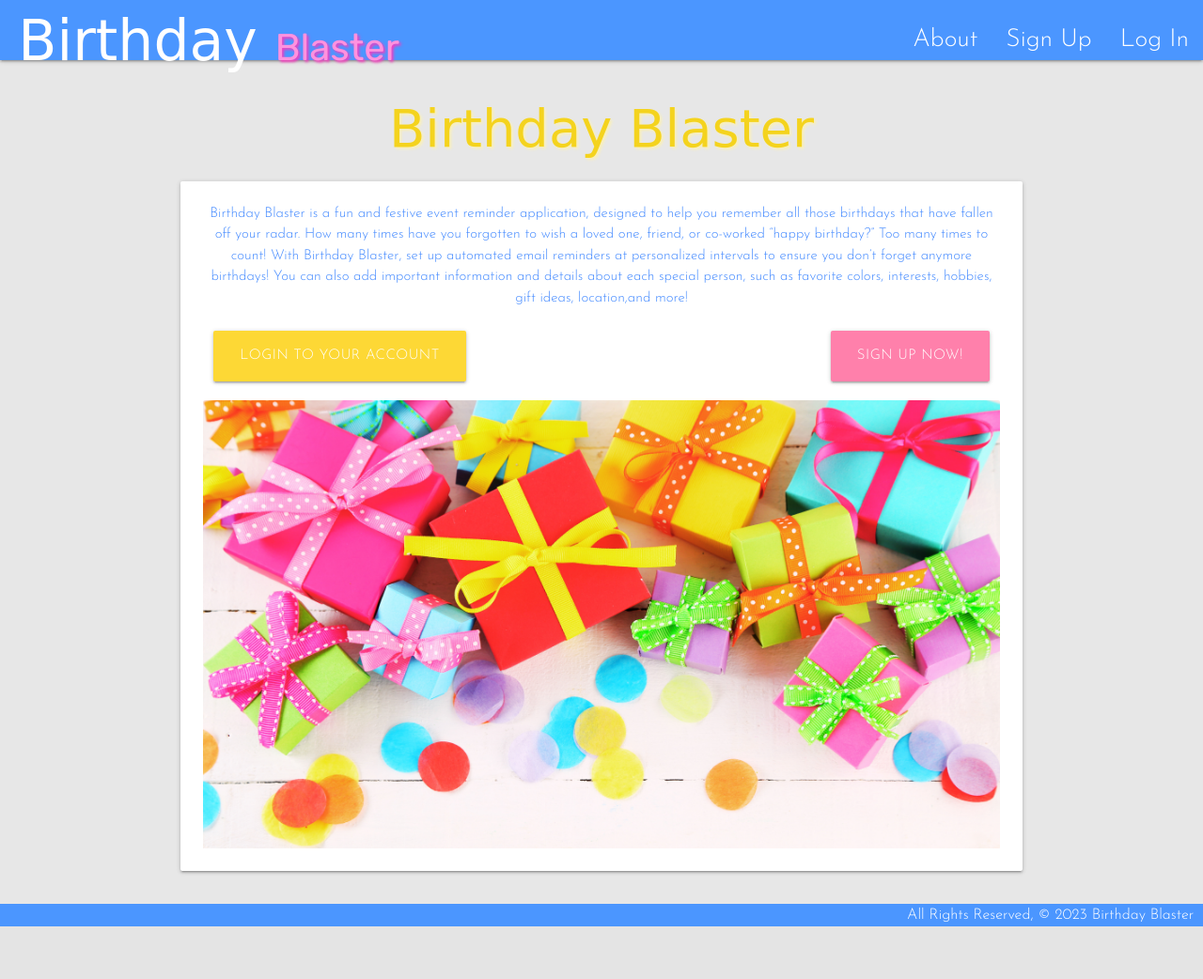
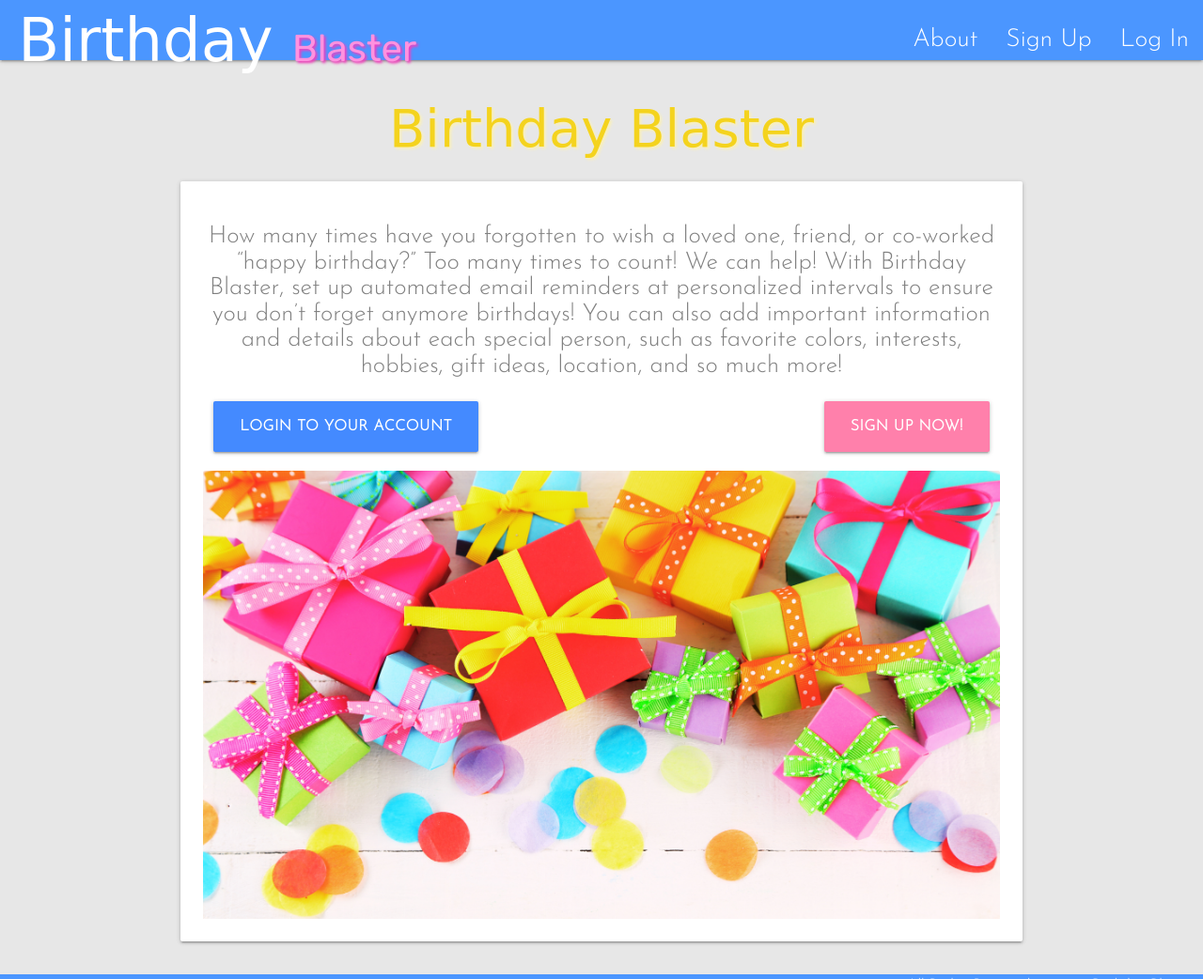
Before and after one commit to jpineda48/Pod1-Project-3, a Django app: page /about/ in a window 1280 px wide. Shown: the top 1042 px of the page at 94% size. Before the commit the page ends 986 px from the top, so only its background shows below. Run offline with Django 4.2, Linux system fonts and the light colour scheme; some web fonts are replaced.

Commit message:
adds some styling to about page, add birthday page, and delete page

```diff
--- a/birthdayblaster/main_app/static/css/style.css
+++ b/birthdayblaster/main_app/static/css/style.css
@@ -20,7 +20,7 @@ footer.page-footer {
 
 #logo {
     font-family: 'Comforter Brush', cursive;
-    font-size: 60px;
+    font-size: 8vmin;
 }
 
 .nav-wrapper {
@@ -86,3 +86,26 @@ h5 {
     font-weight: bold;
     color: #4b96ff;
 }
+
+.about-desc {
+    font-size: 3.2vmin;
+    line-height: normal;
+    color: grey;
+}
+
+.ab-button {
+    font-weight: bold;
+    font-size: 2vmin;
+}
+
+#add-submit {
+    color: white;
+    font-family: 'Josefin Sans', sans-serif;
+    font-weight: bold;
+    font-size: 3vmin;
+}
+
+.responsive-table {
+    font-size: 1vmin;
+
+}
--- a/birthdayblaster/main_app/templates/about.html
+++ b/birthdayblaster/main_app/templates/about.html
@@ -9,16 +9,17 @@
         <div>
           <div class="card white">
             <div class="card-content center-align">
-              <span class="#448aff blue-text text-accent-2">Birthday Blaster is a fun and festive event reminder application, designed to help you remember all those birthdays that have fallen off your radar. How many times have you forgotten to wish a loved one, friend, or co-worked “happy birthday?” Too many times to count! With Birthday Blaster, set up automated email reminders at personalized intervals to ensure you don’t forget anymore birthdays! You can also add important information and details about each special person, such as favorite colors, interests, hobbies, gift ideas, location,and more!</span>
+              <br>
+              <span class="about-desc ">How many times have you forgotten to wish a loved one, friend, or co-worked “happy birthday?” Too many times to count! We can help! With Birthday Blaster, set up automated email reminders at personalized intervals to ensure you don’t forget anymore birthdays! You can also add important information and details about each special person, such as favorite colors, interests, hobbies, gift ideas, location, and so much more!</span>
                 <br>
                 <br>
               <div>
                 <div class="row">
                   <div class="col s12 m6">
-                    <a href="{% url 'login' %}" class="left waves-effect waves-light btn-large #fdd835 yellow darken-1">Login to Your Account</a>
+                    <a href="{% url 'login' %}" class="ab-button left waves-effect waves-light btn-large #448aff blue accent-2">Login to Your Account</a>
                   </div>
                   <div class="col s12 m6">
-                    <a href="{% url 'signup' %}" class="right waves-effect waves-light btn-large #ff80ab pink accent-1">Sign Up Now!</a>
+                    <a href="{% url 'signup' %}" class="ab-button right waves-effect waves-light btn-large #ff80ab pink accent-1">Sign Up Now!</a>
                   </div>
                 </div>
               </div>
--- a/birthdayblaster/main_app/templates/main_app/birthday_form.html
+++ b/birthdayblaster/main_app/templates/main_app/birthday_form.html
@@ -1,6 +1,7 @@
 {% extends 'base.html' %}
 
 {% block content %}
+
 {% if object %}
     <h1>Edit <span class="teal-text">{{object.name}}</span></h1>
   {% else %}
@@ -15,7 +16,7 @@
           {{ form.as_table }}
         </table>
       <div class="row">
-        <input type="submit" value="Submit!" class="waves-effect waves-light btn-large col s4 offset-s4 #ff80ab pink accent-1">
+        <input type="submit" value="Submit!" class="waves-effect waves-light btn-large col s4 offset-s4 #ff80ab pink accent-1" id="add-submit">
       </div>
   </form>
   <br>
```
